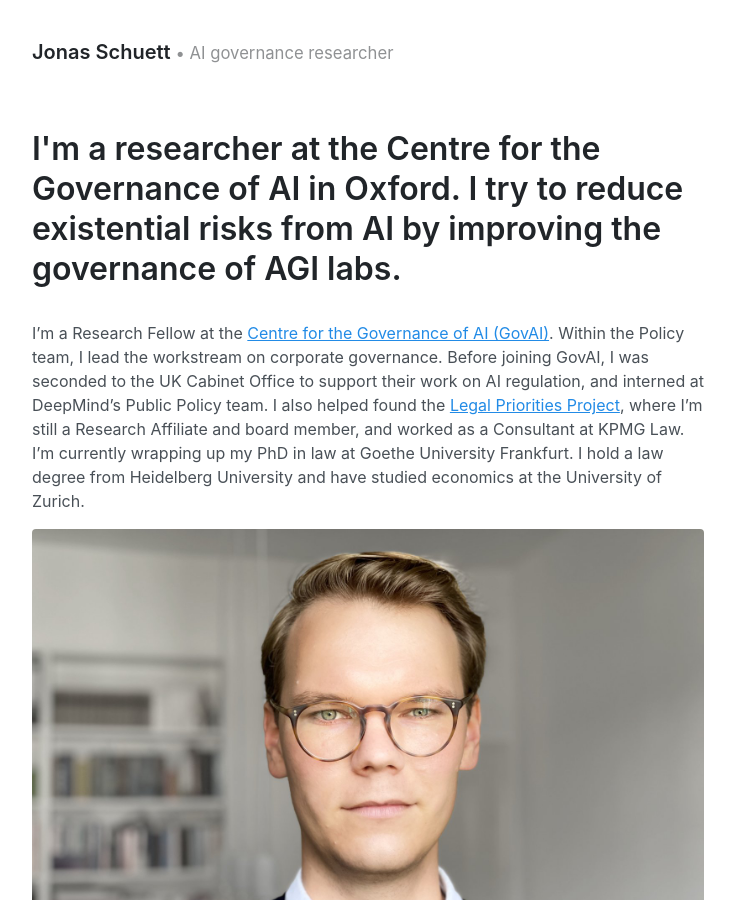
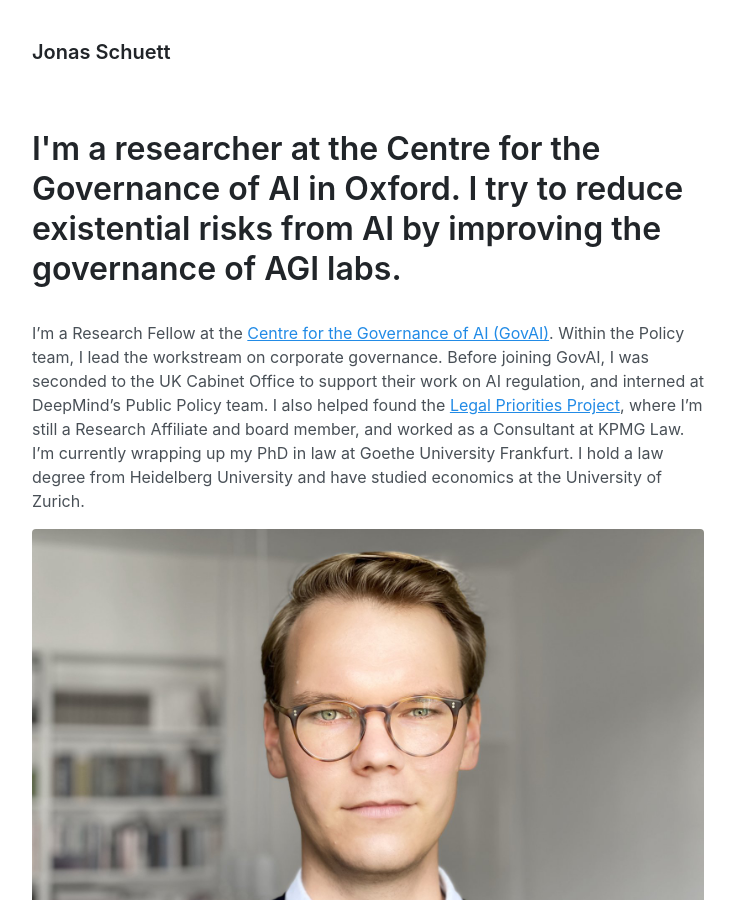
Before and after one commit to jonasschuett/jonasschuett.github.io, a Jekyll site: the page built from index.html, in a window 1280 px wide and 900 px high. Shown: the whole window, without its empty margins (272-1007 px from the left). Built offline with Jekyll 4.4.1, drawn with Linux system fonts in a browser that asks for light colours; the list of posts is cut into pages by our own code.

Commit message:
Update _config.yml

```diff
--- a/_config.yml
+++ b/_config.yml
@@ -1,6 +1,6 @@
 # Setup
 title: Jonas Schuett
-tagline: • AI governance researcher
+tagline:
 url: https://jonasschuett.github.io
 paginate: 1
 baseurl: ""
```
